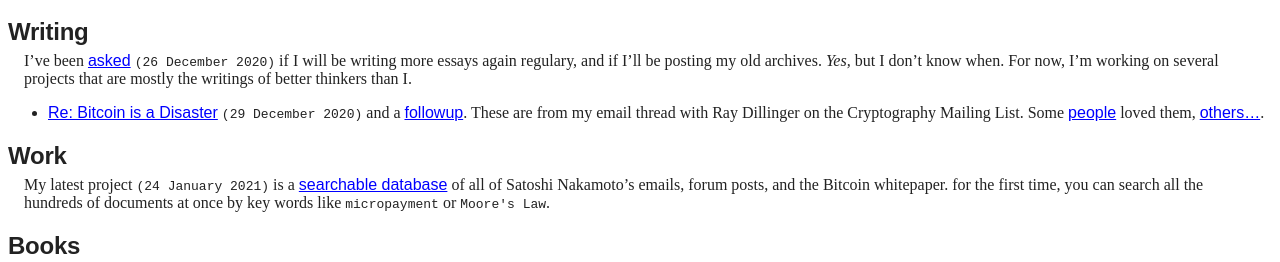
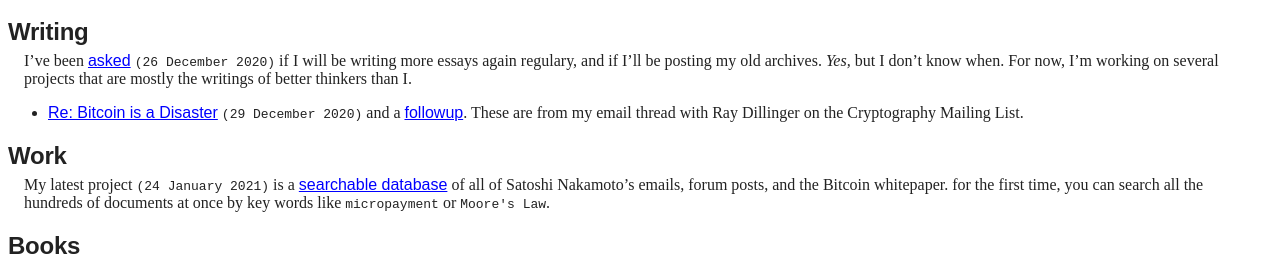
Before and after one commit to wakgill/deryk, a Jekyll site: the page built from index.md, in a window 1280 px wide, cut to the strip 282-544 px from the top of the page. Built offline with Jekyll 4.4.1, drawn with Linux system fonts in a browser that asks for light colours.

Commit message:
Update index.md

```diff
--- a/index.md
+++ b/index.md
@@ -23,7 +23,7 @@
 
 I've been [asked](https://twitter.com/wakgill/status/1342591943969271809) <code>(26 December 2020)</code> if I will be writing more essays again regulary, and if I'll be posting my old archives. *Yes,* but I don't know when. For now, I'm working on several projects that are mostly the writings of better thinkers than I.
 
-- [Re: Bitcoin is a Disaster](https://www.metzdowd.com/pipermail/cryptography/2020-December/036512.html) <code>(29 December 2020)</code> and a [followup](https://www.metzdowd.com/pipermail/cryptography/2020-December/036532.html). These are from my email thread with Ray Dillinger on the Cryptography Mailing List. Some [people](https://news.ycombinator.com/item?id=25600212) loved them, [others...](https://twitter.com/adam3us/status/1344789997766008840).
+- [Re: Bitcoin is a Disaster](https://www.metzdowd.com/pipermail/cryptography/2020-December/036512.html) <code>(29 December 2020)</code> and a [followup](https://www.metzdowd.com/pipermail/cryptography/2020-December/036532.html). These are from my email thread with Ray Dillinger on the Cryptography Mailing List.
 
 ## Work
 
```
